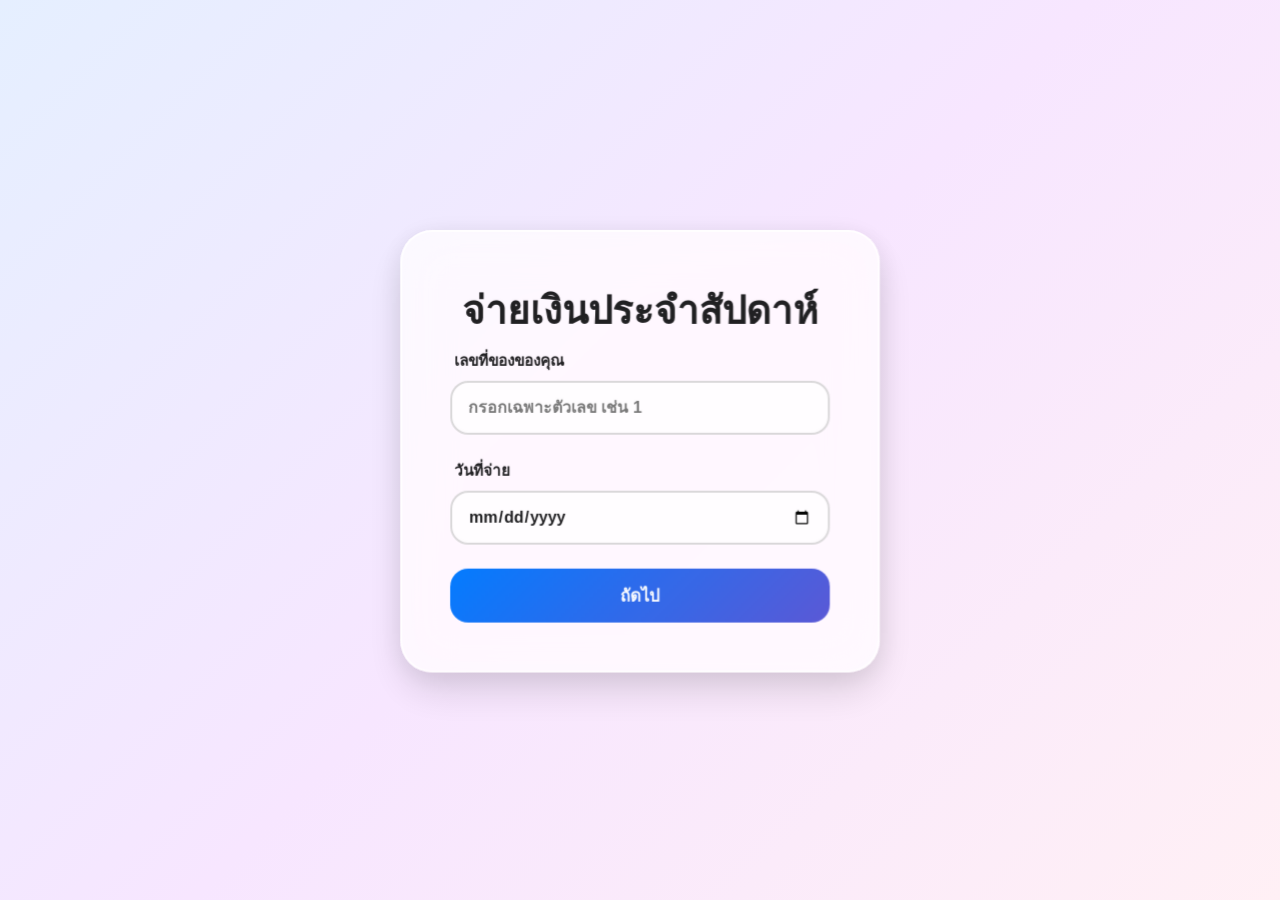
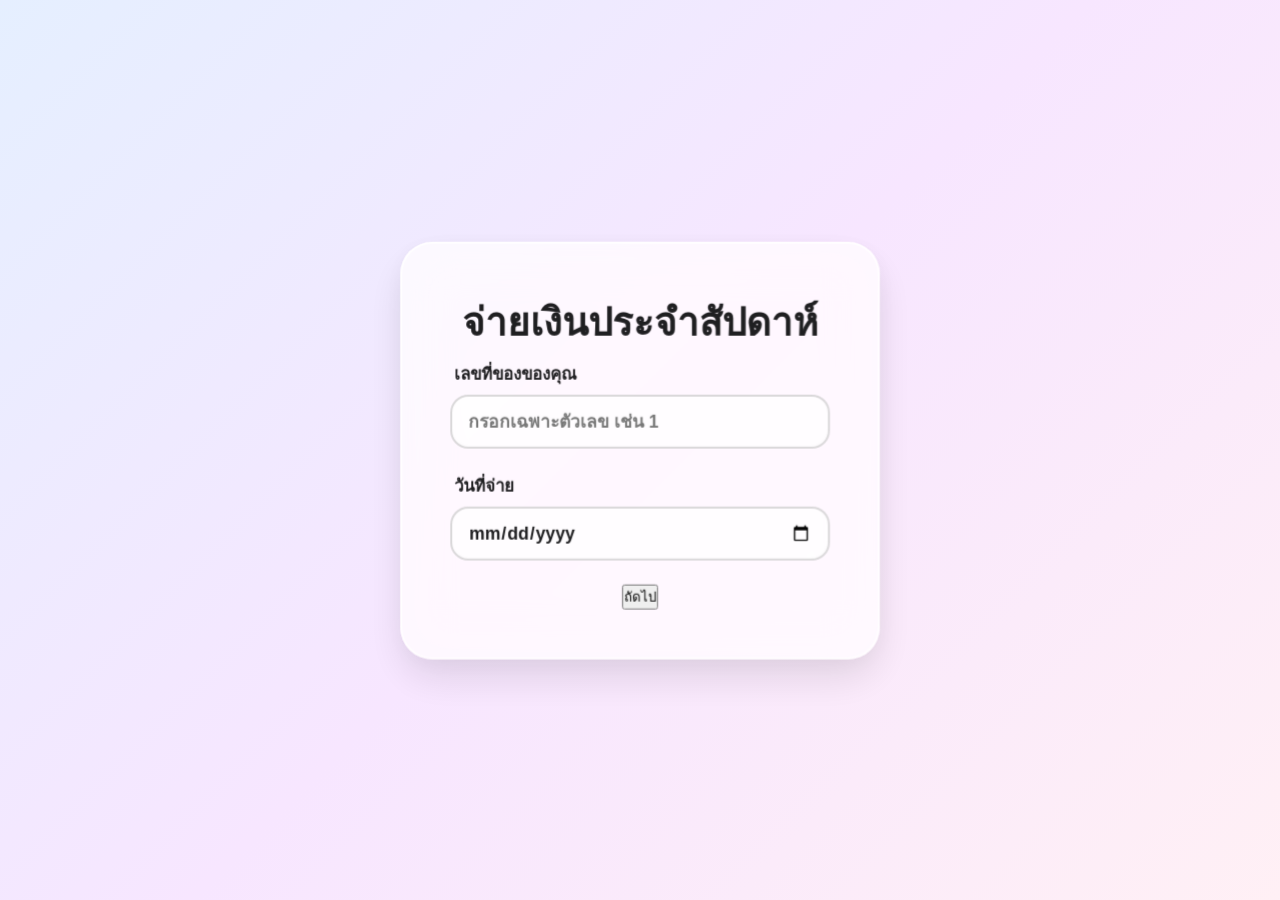

Update style.css

--- a/style.css
+++ b/style.css
@@ -1,32 +1,34 @@
 /* ==========================================================================
-   iOS 26 ULTRA GLASSMORPHIC - HIGH CONTRAST VER. (ios-style.css)
+   iOS 26 ULTRA GLASSMORPHIC - HIGH CONTRAST VER. (style.css)
    ========================================================================== */
-@import url('https://fonts.googleapis.com/css2?family=Prompt:wght@400;500;600;700;800&display=swap');
+@import url('https://fonts.googleapis.com/css2?family=Itim&family=Prompt:wght@400;500;600;700;800&display=swap');
 
 :root {
-    --ios-blue: #007aff !important;
-    --ios-purple: #5856d6 !important;
-    --ios-pink: #ff2d55 !important;
-    --ios-green: #34c759 !important;
-    --dark-text: #1c1c1e !important;
-    --light-text: #3a3a3c !important;
-    --glass-bg: rgba(255, 255, 255, 0.75) !important;
-    --glass-border: rgba(255, 255, 255, 0.9) !important;
-    --radius-ios-lg: 32px !important;
-    --radius-ios-md: 18px !important;
+    --ios-blue: #007aff;
+    --ios-purple: #5856d6;
+    --ios-pink: #ff2d55;
+    --ios-green: #34c759;
+    --dark-text: #1c1c1e;
+    --light-text: #3a3a3c;
+    --glass-bg: rgba(255, 255, 255, 0.75);
+    --glass-border: rgba(255, 255, 255, 0.9);
+    --radius-ios-lg: 32px;
+    --radius-ios-md: 18px;
     --ios-spring: all 0.5s cubic-bezier(0.25, 1, 0.3, 1.15);
 }
 
 * {
     margin: 0; padding: 0; box-sizing: border-box;
-    font-family: 'Prompt', sans-serif; -webkit-tap-highlight-color: transparent;
+    /* ผสมฟอนต์ Prompt และ Itim ให้แสดงผลร่วมกันได้อย่างลงตัว */
+    font-family: 'Itim', 'Prompt', sans-serif; 
+    -webkit-tap-highlight-color: transparent;
 }
 
 html, body { width: 100%; min-height: 100vh; overflow-x: hidden; }
 
 body {
     display: flex; justify-content: center; align-items: center;
-    background: linear-gradient(135deg, #e5efff 0%, #f7e6ff 50%, #fff0f5 100%) !important;
+    background: linear-gradient(135deg, #e5efff 0%, #f7e6ff 50%, #fff0f5 100%);
     padding: clamp(12px, 4vw, 32px);
 }
 
@@ -36,7 +38,7 @@ body {
     -webkit-backdrop-filter: blur(25px) saturate(200%);
     border: 2px solid var(--glass-border);
     border-radius: var(--radius-ios-lg);
-    box-shadow: 0 4px 30px rgba(0, 0, 0, 0.08), 0 20px 40px rgba(0, 0, 0, 0.12) !important;
+    box-shadow: 0 4px 30px rgba(0, 0, 0, 0.04), 0 20px 40px rgba(0, 0, 0, 0.1);
     padding: clamp(28px, 6vw, 48px);
     width: 100%; max-width: 480px; text-align: center;
     animation: iosIntro 0.75s cubic-bezier(0.25, 1, 0.3, 1) forwards;
@@ -48,57 +50,60 @@ body {
 }
 
 h1 { font-size: clamp(1.8rem, 5.5vw, 2.4rem); font-weight: 800; color: var(--dark-text); margin-bottom: 8px; }
-p { font-size: clamp(0.95rem, 2.8vw, 1.05rem); color: var(--light-text); font-weight: 500; line-height: 1.5; margin-bottom: 28px; }
+p { font-size: clamp(1rem, 3vw, 1.15rem); color: var(--light-text); font-weight: 500; line-height: 1.5; margin-bottom: 24px; }
 .form-group { margin-bottom: 24px; text-align: left; }
-label { display: block; font-size: 0.95rem; font-weight: 700; margin-bottom: 8px; color: var(--dark-text); padding-left: 4px; }
+label { display: block; font-size: 1.05rem; font-weight: 700; margin-bottom: 8px; color: var(--dark-text); padding-left: 4px; }
 
-input[type="number"], input[type="date"], input[type="file"] {
+/* 🌟 ปรับปรุงหน้าตาช่องกรอกข้อมูล (เลขที่ / วันที่) */
+input[type="number"], input[type="date"] {
     width: 100%; height: 54px; padding: 0 16px;
-    border: 2px solid rgba(0, 0, 0, 0.15) !important;
+    border: 2px solid rgba(0, 0, 0, 0.15);
     border-radius: var(--radius-ios-md);
-    font-size: 1rem; font-weight: 600; color: var(--dark-text);
-    background: rgba(255, 255, 255, 0.8) !important;
+    font-size: 1.1rem; font-weight: 600; color: var(--dark-text);
+    background: rgba(255, 255, 255, 0.8);
     outline: none; transition: var(--ios-spring);
 }
+input:focus { border-color: var(--ios-blue); background: #ffffff; transform: scale(1.02); }
 
-input:focus { border-color: var(--ios-blue) !important; background: #ffffff !important; transform: scale(1.02); }
+/* 🌟 สไตล์ปุ่มกดหลัก */
+.button-container, .button-group { display: flex; justify-content: center; gap: 14px; margin-top: 32px; width: 100%; }
 
-.button-group, .button-container { display: flex; justify-content: center; gap: 14px; margin-top: 32px; width: 100%; }
-
-button, .btn-primary {
+button, .btn-primary, type="submit" {
     flex: 1; width: 100%; height: 54px;
-    background: linear-gradient(135deg, var(--ios-blue) 0%, var(--ios-purple) 100%) !important;
-    color: #ffffff !important; border: none; border-radius: var(--radius-ios-md);
-    font-size: 1.05rem; font-weight: 700; cursor: pointer;
+    background: linear-gradient(135deg, var(--ios-blue) 0%, var(--ios-purple) 100%);
+    color: #ffffff; border: none; border-radius: var(--radius-ios-md);
+    font-size: 1.15rem; font-weight: 700; cursor: pointer;
     transition: var(--ios-spring);
+    display: inline-flex; align-items: center; justify-content: center;
 }
-
 button:hover { transform: scale(1.04); filter: brightness(1.1); }
-button:active { transform: scale(0.96); } /* อนิเมชั่นปุ่มยุบตัวตอนกด */
+button:active { transform: scale(0.96); }
 
-#backButton {
-    background: #ffffff !important; color: var(--ios-pink) !important;
-    border: 2px solid rgba(255, 45, 85, 0.4) !important;
-}
-#backButton:hover { background: rgba(255, 45, 85, 0.1) !important; }
-
+/* 🌟 สไตล์กล่อง QR Code (ในหน้า payment.html) */
 .qr-box {
-    background: rgba(255, 255, 255, 0.8); border: 3px dashed var(--ios-blue) !important;
-    padding: 32px 20px; border-radius: var(--radius-ios-lg); margin: 24px 0;
+    background: rgba(255, 255, 255, 0.8); 
+    border: 3px dashed var(--ios-blue);
+    padding: 32px 20px; 
+    border-radius: var(--radius-ios-lg); 
+    margin: 24px 0;
+    box-shadow: inset 0 0 10px rgba(0, 122, 255, 0.05);
 }
-.qr-box img { max-width: 100%; height: auto; border-radius: 20px; transition: var(--ios-spring); }
+.qr-box h2 { font-size: 1.3rem; font-weight: 800; margin-bottom: 16px; }
+.qr-box img { max-width: 100%; height: auto; border-radius: 20px; transition: var(--ios-spring); box-shadow: 0 8px 20px rgba(0,0,0,0.06); }
 .qr-box img:hover { transform: scale(1.04); }
-.amount { display: inline-block; font-size: 2.3rem; font-weight: 800; color: var(--ios-blue) !important; margin-top: 14px; }
-.success-icon { font-size: 4.8rem; color: var(--ios-green); margin-bottom: 15px; }
 
-.info-group { background: rgba(255, 255, 255, 0.9); border: 2px solid rgba(0, 0, 0, 0.08); border-radius: var(--radius-ios-md); padding: 24px; margin-bottom: 26px; text-align: left; }
-.info-group p { margin-bottom: 12px; font-size: 1.1rem; color: var(--dark-text); font-weight: 600; }
-.info-group strong { color: var(--ios-purple); width: 90px; font-weight: 700; display: inline-block; }
-.countdown-num { color: var(--ios-pink) !important; font-weight: 800; }
+/* สไตล์แสดงยอดเงินขนาดใหญ่ชัดเจน */
+.amount { 
+    display: inline-block; 
+    font-size: 2.3rem; 
+    font-weight: 800; 
+    color: var(--ios-blue); 
+    margin-top: 14px; 
+}
 
+/* 📱 ตกแต่งสำหรับหน้าจอมือถือ */
 @media (max-width: 480px) {
     body { padding: 12px; padding-top: 40px; }
     .container { max-width: 100%; border-radius: 28px; padding: 28px 22px; }
-    .button-group { flex-direction: column; gap: 12px; }
-    .button-group button { order: 1; } #backButton { order: 2; }
+    .button-container { flex-direction: column; gap: 12px; }
 }
